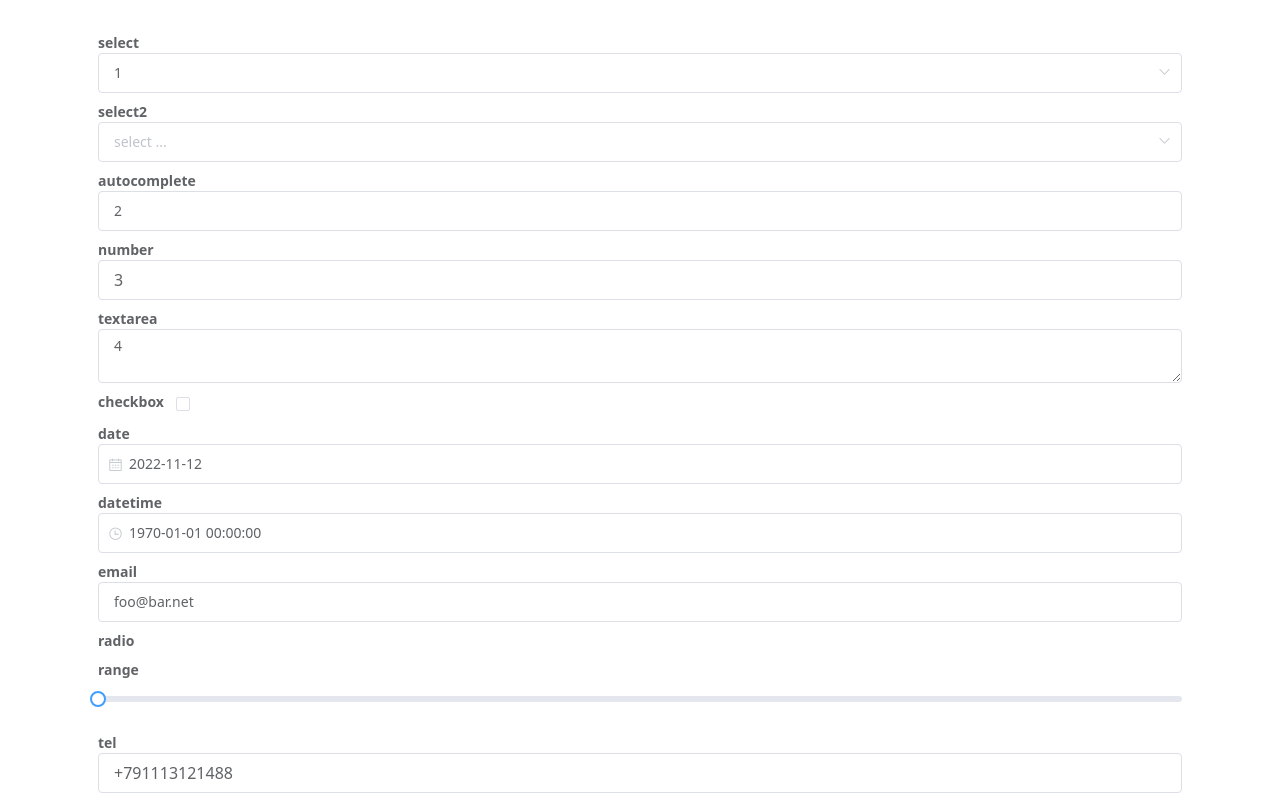
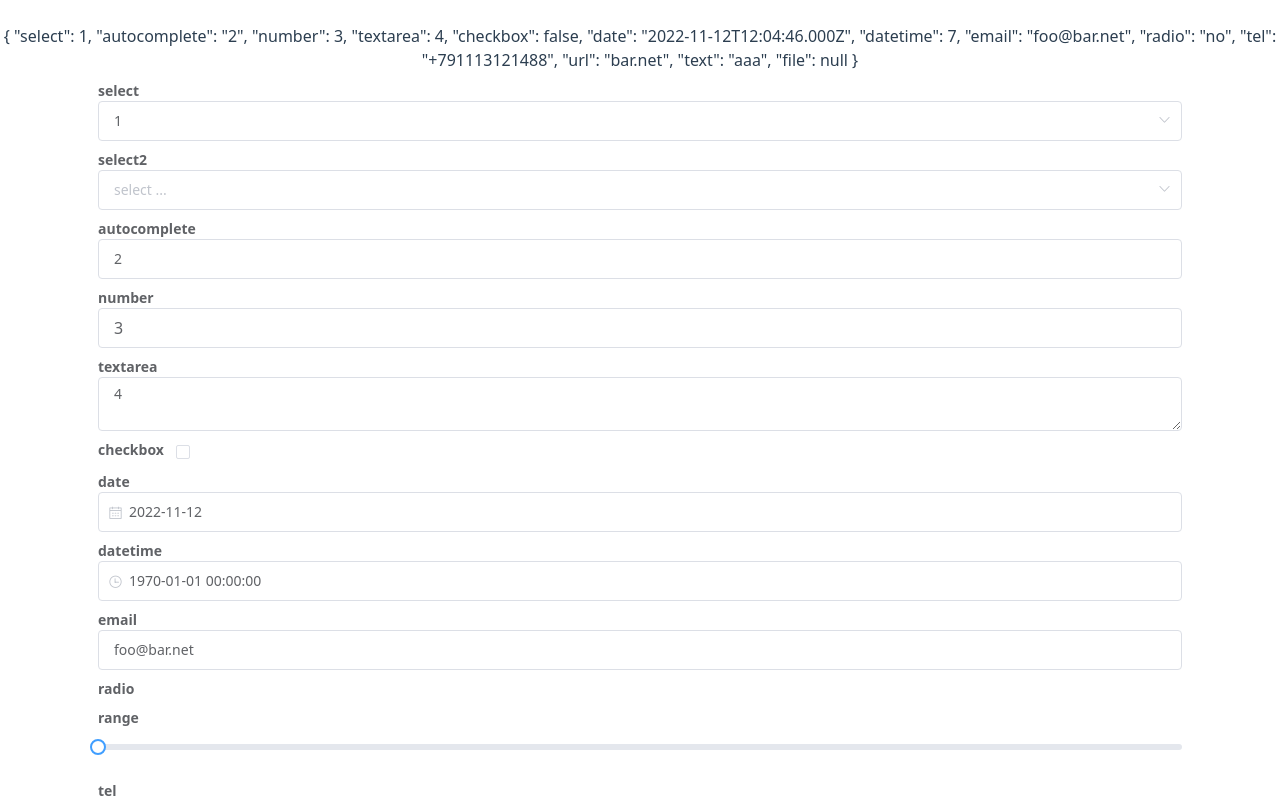
Before and after one commit to alkokaine/cdjs-vue, a Vue app: page /cd-form in a window 1280 px wide. Shown: the top 800 px of the page. Built offline with nearby package versions, Linux system fonts and the light colour scheme.

Commit message:
form.sync, display payload

```diff
--- a/src/views/cd-form-view.vue
+++ b/src/views/cd-form-view.vue
@@ -1,6 +1,8 @@
 <template>
   <div class="cd-form--view">
-    <cd-form :descriptor="descriptor" :payload="payload"></cd-form>
+    <cd-form :descriptor="descriptor" :payload="payload" :sync="true">
+      <div slot="header">{{ payload }}</div>
+    </cd-form>
     <cd-form :descriptor="objectDescriptor" :payload="object"></cd-form>
   </div>
 </template>
```
